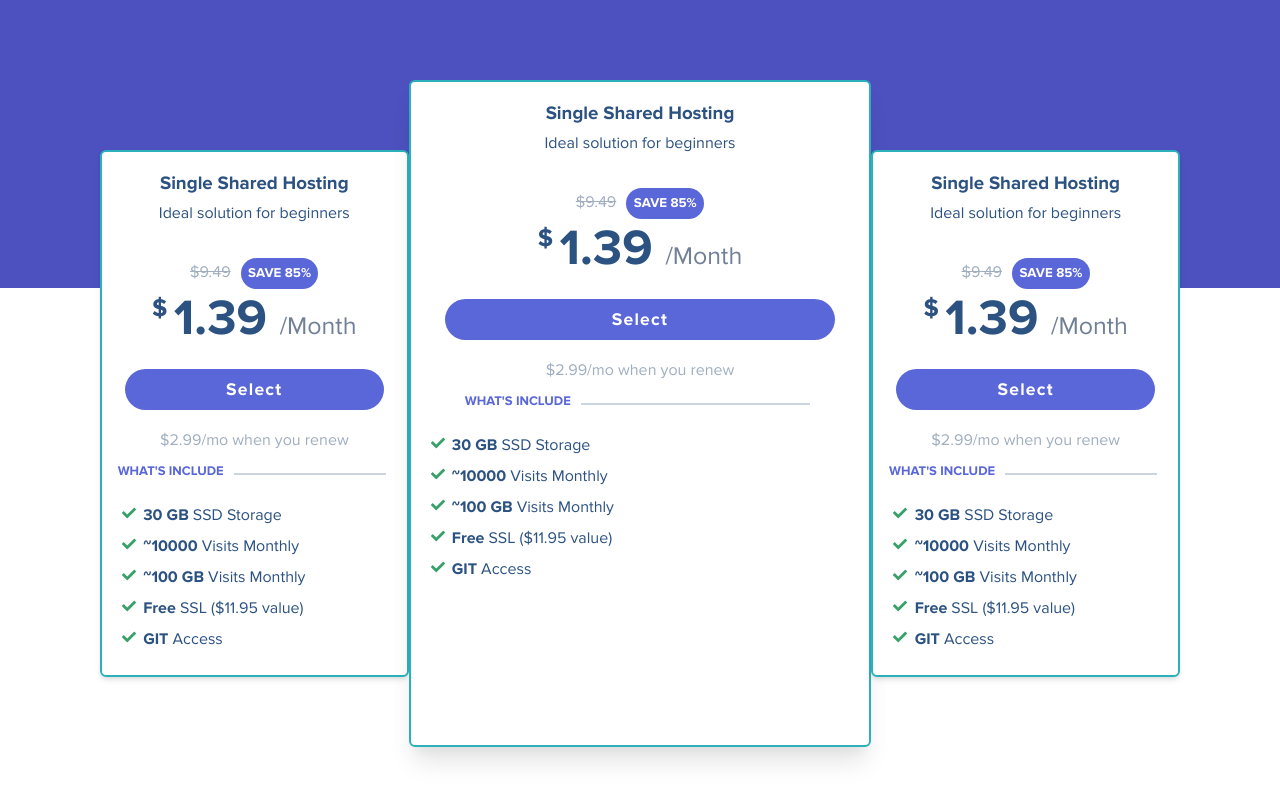
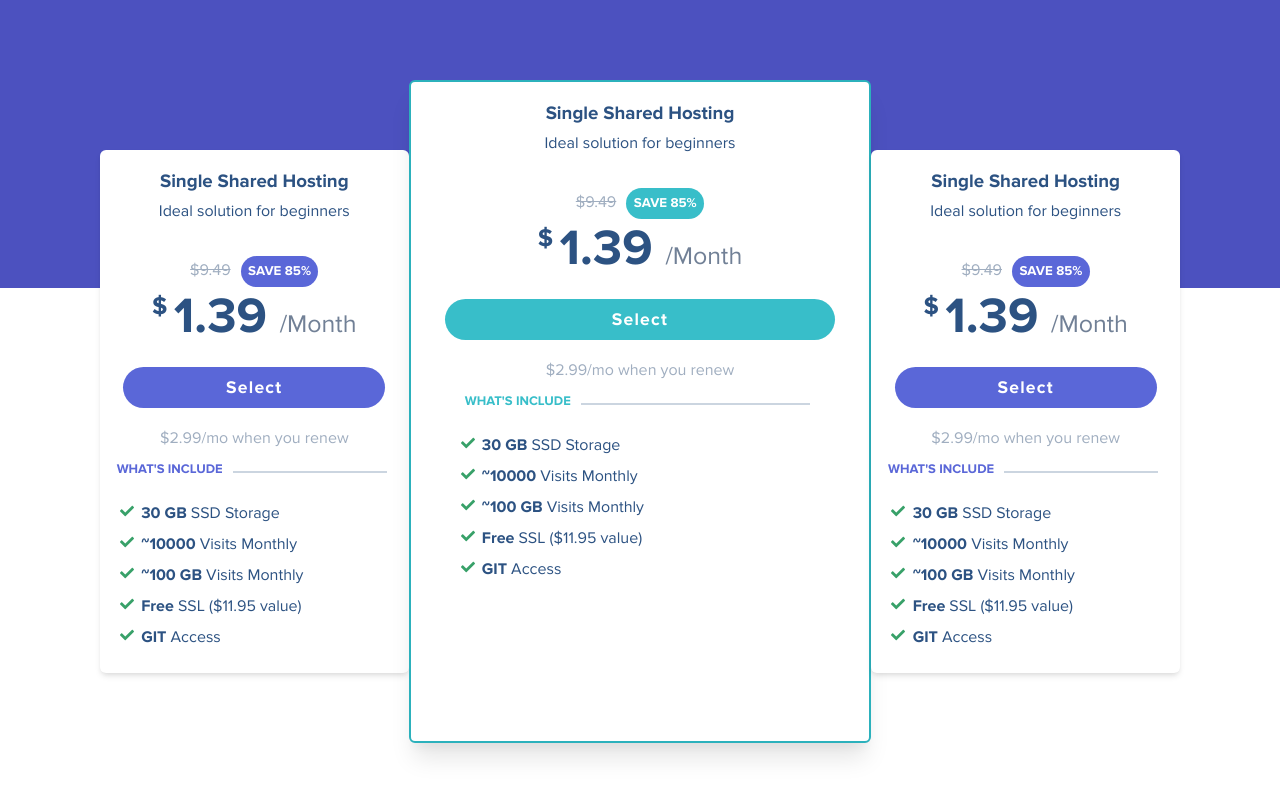
Before and after one commit to Abderyett/HostIN, a React (Create React App) app: page / in a window 1280 px wide. Shown: the part 2887-3687 px from the top of the page. Built offline with nearby package versions, Linux system fonts and the light colour scheme; the HTML template or start-up script is replaced by a standard one.

Commit message:
style poplar card

```diff
--- a/src/components/Pricing.js
+++ b/src/components/Pricing.js
@@ -77,7 +77,7 @@ export function Pricing() {
           <div className="price">
             <div className="price-save">
               <span>$9.49</span>
-              <button type="button" className="price-btn">
+              <button type="button" className="price-btn popular">
                 SAVE 85%
               </button>
             </div>
@@ -85,15 +85,15 @@ export function Pricing() {
               <span className="dollar-sign">$ </span>1.39 <span>/Month</span>
             </div>
 
-            <button type="button" className="select-btn">
+            <button type="button" className="select-btn popular">
               Select
             </button>
             <p className="renew-text">$2.99/mo when you renew</p>
           </div>
           <div>
-            <span className="feature-text">What's include</span>
+            <span className="feature-text popular">What's include</span>
             <hr />
-            <div className="feature-list">
+            <div className="feature-list popular">
               <ul>
                 <li>
                   <span className="check">
--- a/src/styles/_pricing.scss
+++ b/src/styles/_pricing.scss
@@ -29,7 +29,7 @@
   border-radius: $md;
   box-shadow: $shadow-md;
   color: $blue_800;
-  border: 2px solid $cyan_500;
+
   display: block;
   height: 100%;
   width: 100%;
@@ -54,6 +54,7 @@
   grid-row-start: 1;
   grid-row-end: 4;
   box-shadow: $shadow-xl;
+  border: 2.5px solid $cyan_500;
 }
 
 .card1,
@@ -112,6 +113,9 @@
   padding: 0.75rem;
   @include btn;
 }
+.price-btn.popular {
+  background: $cyan_400;
+}
 
 .select-btn {
   width: 85%;
@@ -123,6 +127,12 @@
   cursor: pointer;
   &:hover {
     background: $indigo_500;
+  }
+}
+.select-btn.popular {
+  background: $cyan_400;
+  &:hover {
+    background: $cyan_500;
   }
 }
 
@@ -140,9 +150,16 @@
 .bold-text {
   font-family: "proxima_bold";
 }
+.feature-text.popular {
+  color: $cyan_400;
+}
 
 .check {
   color: $green_600;
   font-size: 1.4rem;
   vertical-align: center;
 }
+
+.feature-list.popular {
+  padding: 2rem 5rem;
+}
```
Also changed, not shown: 1 other file (tests, documents, lock files or other folders).
